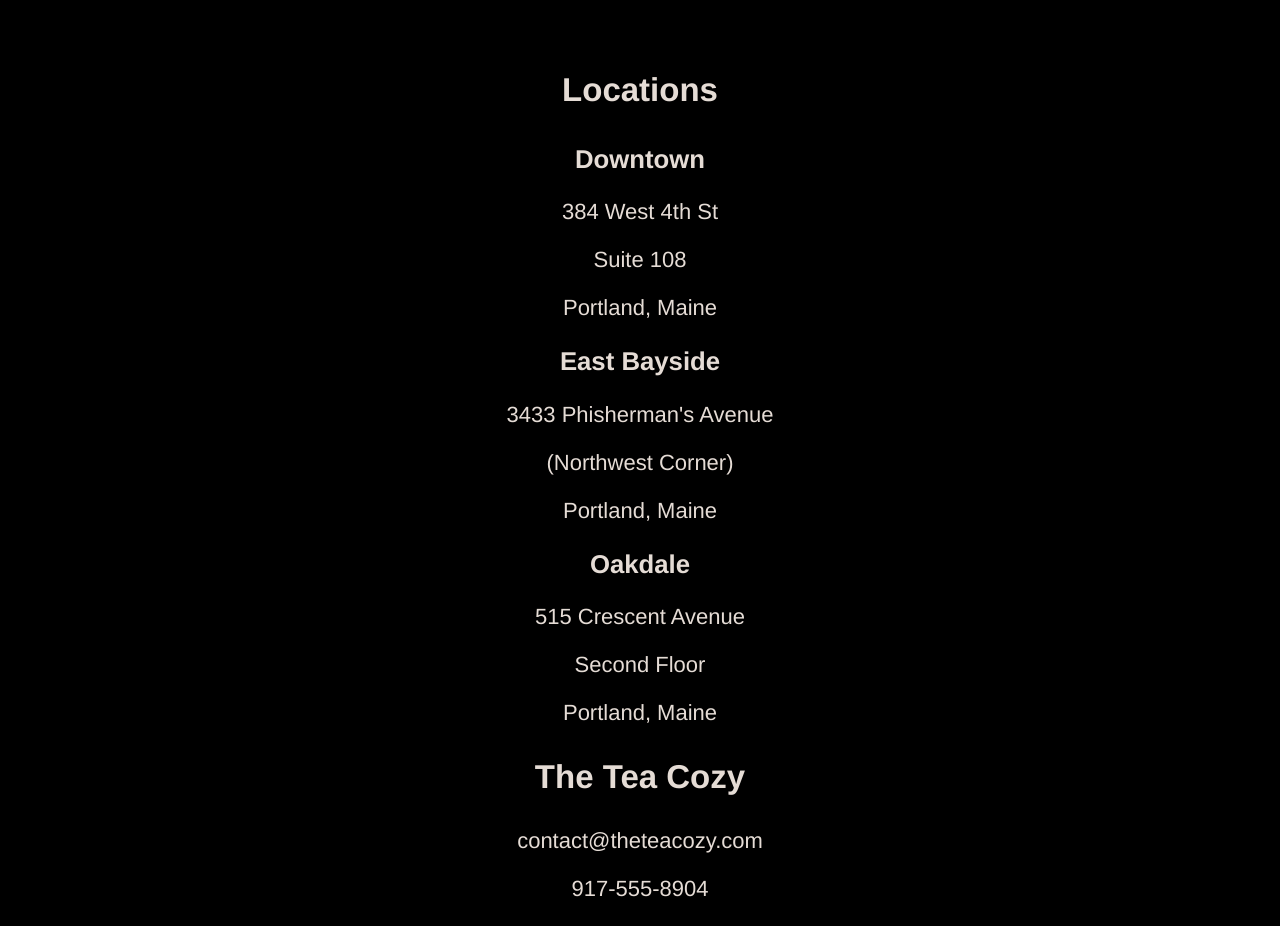
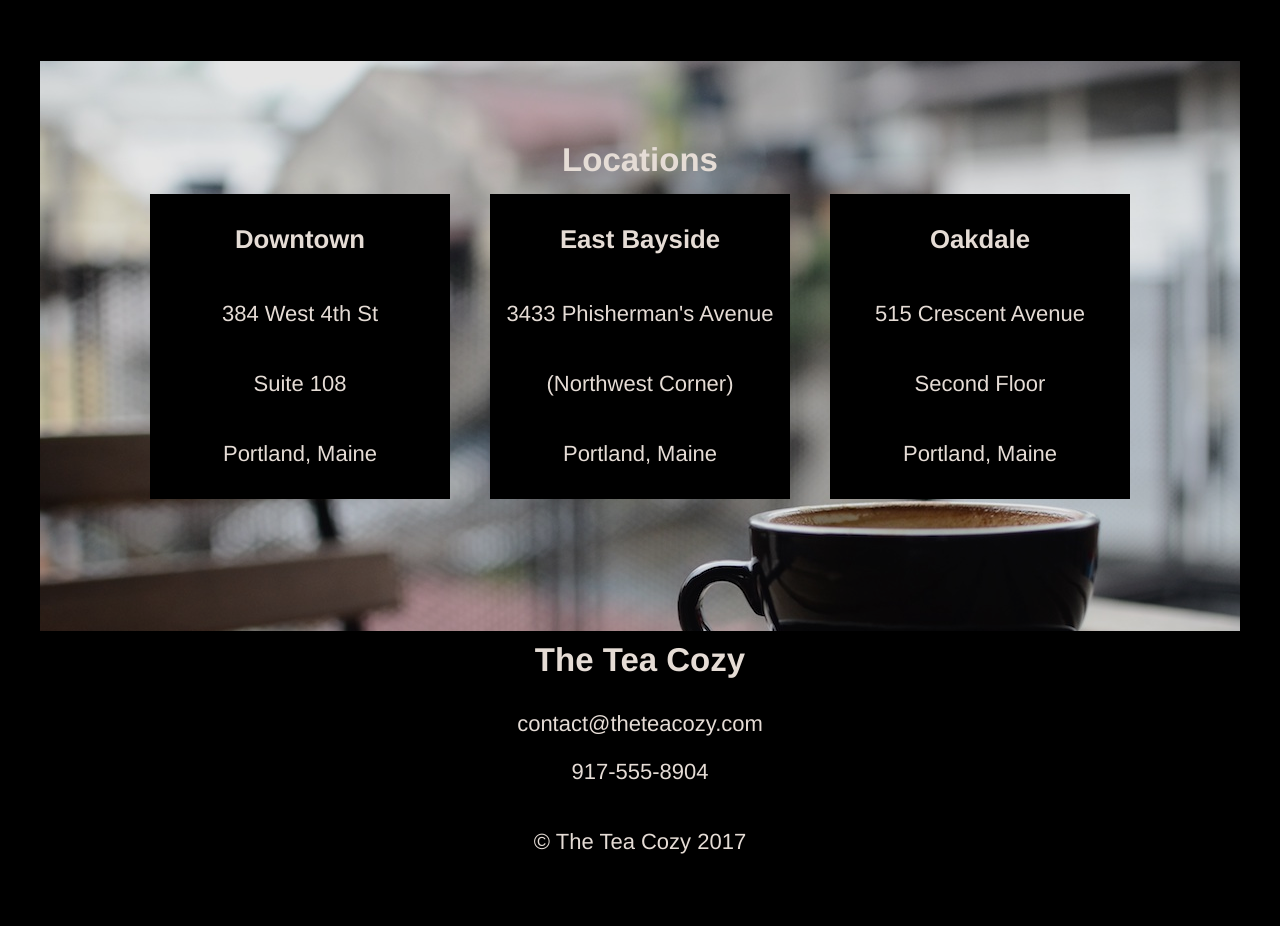
Before and after one commit to kimbalilly/TeaCosy, a plain HTML site: page index.html in a window 1280 px wide. Shown: the part 1503-2429 px from the top of the page. After the commit the page ends 2380 px from the top, so only its background shows below. Drawn offline with Linux system fonts and the light colour scheme.

Commit message:
Locations styling

```diff
--- a/index.html
+++ b/index.html
@@ -68,25 +68,27 @@
 
     <!-- Locations -->
 
-      <div class"locations" id="locations-nav">
+      <div class="locations" id="locations-nav">
         <h2>Locations</h2>
-        <div class="downtown">
+        <div class="locations-container">
+          <div class="address">
             <h3>Downtown</h3>
             <p>384 West 4th St</p>
             <p>Suite 108</p>
             <p>Portland, Maine</p>
           </div>
-        <div class="east-bayside">
+          <div class="address">
             <h3>East Bayside</h3>
             <p>3433 Phisherman's Avenue</p>
             <p>(Northwest Corner)</p>
             <p>Portland, Maine</p>
           </div>
-        <div class="oakdale">
+          <div class="address">
             <h3>Oakdale</h3>
             <p>515 Crescent Avenue</p>
             <p>Second Floor</p>
             <p>Portland, Maine</p>
+          </div>
         </div>
       </div>
 
--- a/resources/css/style.css
+++ b/resources/css/style.css
@@ -133,24 +133,29 @@ a.header-link:hover {
 
 /* Locations */
 
-#locations-container {
-  display: flex;
+.locations {
+  background-image: url(../images/img-locations-background.jpg);
+  background-repeat: no-repeat;
+  height: 500px;
+  width: 1200px;
+  padding-top: 70px;
+  margin: auto;
 }
 
-.locations {
-
+.locations-container {
+  display: flex;
+  justify-content: center;
+  flex-wrap: wrap;
 }
 
-.locations .downtown {
-
-}
-
-.locations .east-bayside {
-
-}
-
-.locations .oakdale {
-
+.address {
+  padding: 5px 10px 10px 10px;
+  margin: 5px 20px;
+  background-color: black;
+  flex-basis: 280px;
+  display: flex;
+  flex-direction: column;
+  justify-content: center;
 }
 
 /* Footer */
```
Lines whose indentation alone changed are shown as unchanged.
